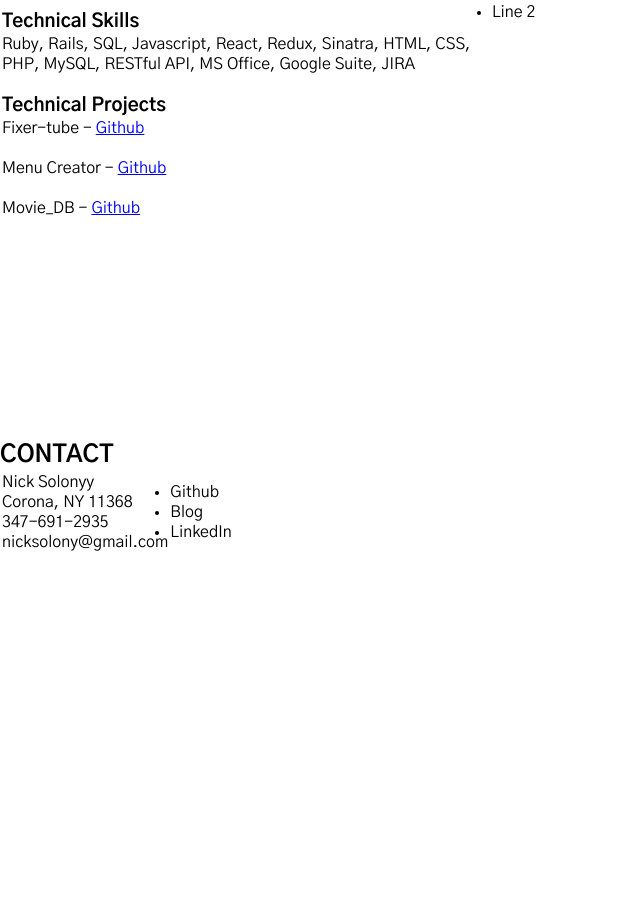
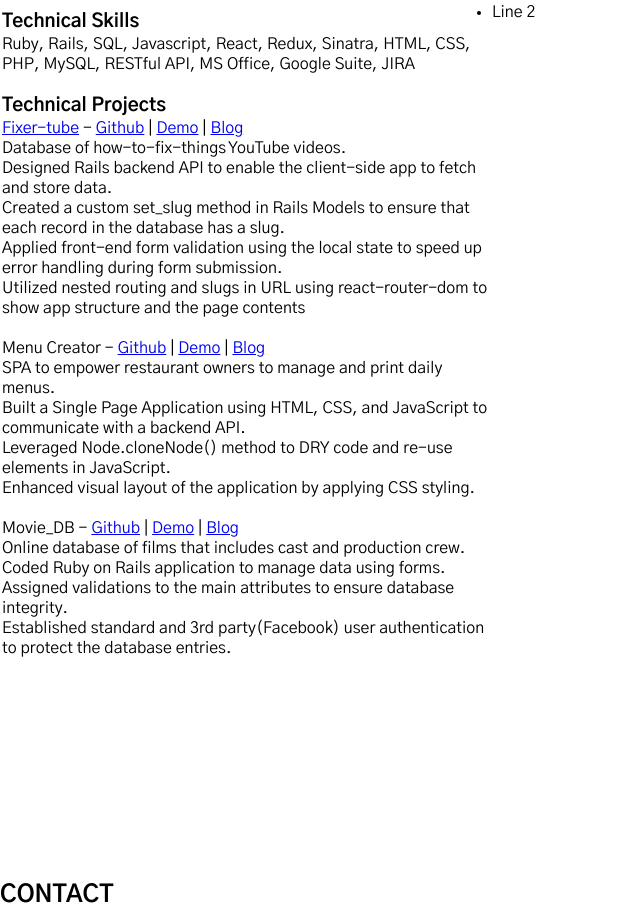
Before and after one commit to nicksolony/portfolio-frontend, a React (Create React App) app: page / in a window 1280 px wide. Shown: the part 1542-2454 px from the top of the page, without its empty margins (0-640 px from the left). Before the commit the page ends 2096 px from the top, so only its background shows below. Built offline with nearby package versions, Linux system fonts and the light colour scheme.

Commit message:
added bullets to projects in resume

```diff
--- a/src/App.js
+++ b/src/App.js
@@ -28,7 +28,8 @@ class App extends Component {
           ],
         img:"./imgs/fixer-tube.jpg",
         desc:"Database of how-to-fix-things YouTube videos.",
-        youtube:"https://www.youtube.com/embed/6AuazvySc9U"
+        youtube:"https://www.youtube.com/embed/6AuazvySc9U",
+        bullets:['Designed Rails backend API to enable the client-side app to fetch and store data.','Created a custom set_slug method in Rails Models to ensure that each record in the database has a slug.','Applied front-end form validation using the local state to speed up error handling during form submission.','Utilized nested routing and slugs in URL using react-router-dom to show app structure and the page contents']
       },
       {
         name:"Menu Creator",
@@ -39,7 +40,8 @@ class App extends Component {
         ],
         img:"./imgs/menu-creator.jpg",
         desc:"SPA to empower restaurant owners to manage and print daily menus.",
-        youtube:"https://www.youtube.com/embed/G5gYx6zxjlY"
+        youtube:"https://www.youtube.com/embed/G5gYx6zxjlY",
+        bullets:['Built a Single Page Application using HTML, CSS, and JavaScript to communicate with a backend API.','Leveraged Node.cloneNode() method to DRY code and re-use elements in JavaScript.','Enhanced visual layout of the application by applying CSS styling.']
       },
       {
         name:"Movie_DB",
@@ -50,7 +52,8 @@ class App extends Component {
         ],
         img:"./imgs/movie-db.jpg",
         desc:"Online database of films that includes cast and production crew.",
-        youtube:"https://www.youtube.com/embed/hE8MKbCivN8"
+        youtube:"https://www.youtube.com/embed/hE8MKbCivN8",
+        bullets:['Coded Ruby on Rails application to manage data using forms.', 'Assigned validations to the main attributes to ensure database integrity.','Established standard and 3rd party(Facebook) user authentication to protect the database entries.']
       }
     ],
     resume:{
--- a/src/components/ResumeProjects.js
+++ b/src/components/ResumeProjects.js
@@ -7,9 +7,19 @@ const ResumeProjects = (data) => {
             <h3>Technical Projects</h3>
             {data.projects.map(project => {
                 let gitLink= project.links.find(({type})=>type==='git').url;
+                let liveLink= project.links.find(({type})=>type==='live') ? project.links.find(({type})=>type==='live').url : null;
+                let demoLink= project.links.find(({type})=>type==='youtube').url;
+                let blogLink= project.links.find(({type})=>type==='blog').url;
 
                 return <div>
-                    <p>{project.name} - <a href={gitLink}>Github</a></p>
+                    <p> <a href={liveLink}>{project.name}</a> - <a href={gitLink}>Github</a> | <a href={demoLink}>Demo</a> | <a href={blogLink}>Blog</a></p>
+                    <p>{project.desc}</p>
+
+                    <ul>
+                        {project.bullets.map(bullet=>{
+                            return <li>{bullet}</li>
+                        })}
+                    </ul>
                     <br/>
                 </div>
 
```
